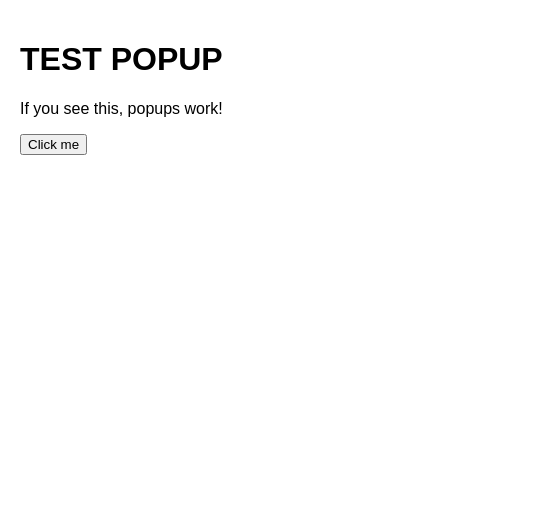
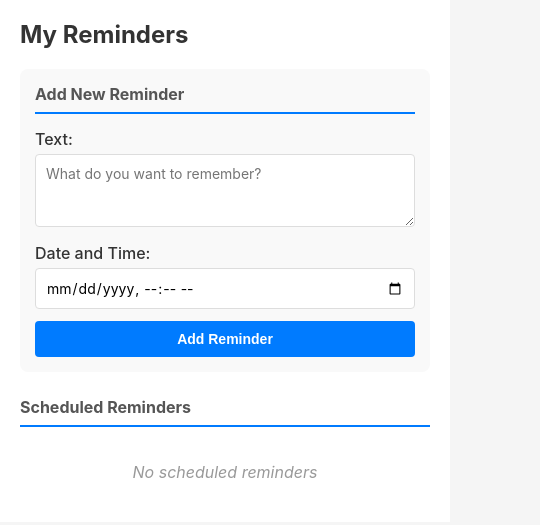
Before and after one commit to Jakub-Syrek/Reminder, a browser extension: page popup.html in a window 400 px wide. Shown: the whole page, 540 px wide, since content can reach past the window. Drawn offline with Linux system fonts and the light colour scheme.

Commit message:
Restore full reminder app - popup display now working

```diff
--- a/popup.html
+++ b/popup.html
@@ -3,24 +3,35 @@
 <head>
   <meta charset="UTF-8">
   <meta name="viewport" content="width=device-width, initial-scale=1.0">
-  <style>
-    body {
-      width: 500px;
-      margin: 0;
-      padding: 20px;
-      font-family: Arial, sans-serif;
-    }
-  </style>
+  <link rel="stylesheet" href="styles.css">
 </head>
 <body>
-  <h1>TEST POPUP</h1>
-  <p>If you see this, popups work!</p>
-  <button id="testBtn">Click me</button>
+  <div class="container">
+    <h1>My Reminders</h1>
 
-  <script>
-    document.getElementById('testBtn').addEventListener('click', () => {
-      alert('Button works!');
-    });
-  </script>
+    <div class="form-section">
+      <h2>Add New Reminder</h2>
+
+      <div class="form-group">
+        <label for="reminderText">Text:</label>
+        <textarea id="reminderText" placeholder="What do you want to remember?" rows="3"></textarea>
+      </div>
+
+      <div class="form-group">
+        <label for="reminderDate">Date and Time:</label>
+        <input type="datetime-local" id="reminderDate">
+      </div>
+
+      <button id="addBtn" class="btn-primary">Add Reminder</button>
+    </div>
+
+    <div class="reminders-section">
+      <h2>Scheduled Reminders</h2>
+      <ul id="remindersList" class="reminders-list"></ul>
+      <p id="emptyMessage" class="empty-message">No scheduled reminders</p>
+    </div>
+  </div>
+
+  <script src="popup.js"></script>
 </body>
 </html>
```
